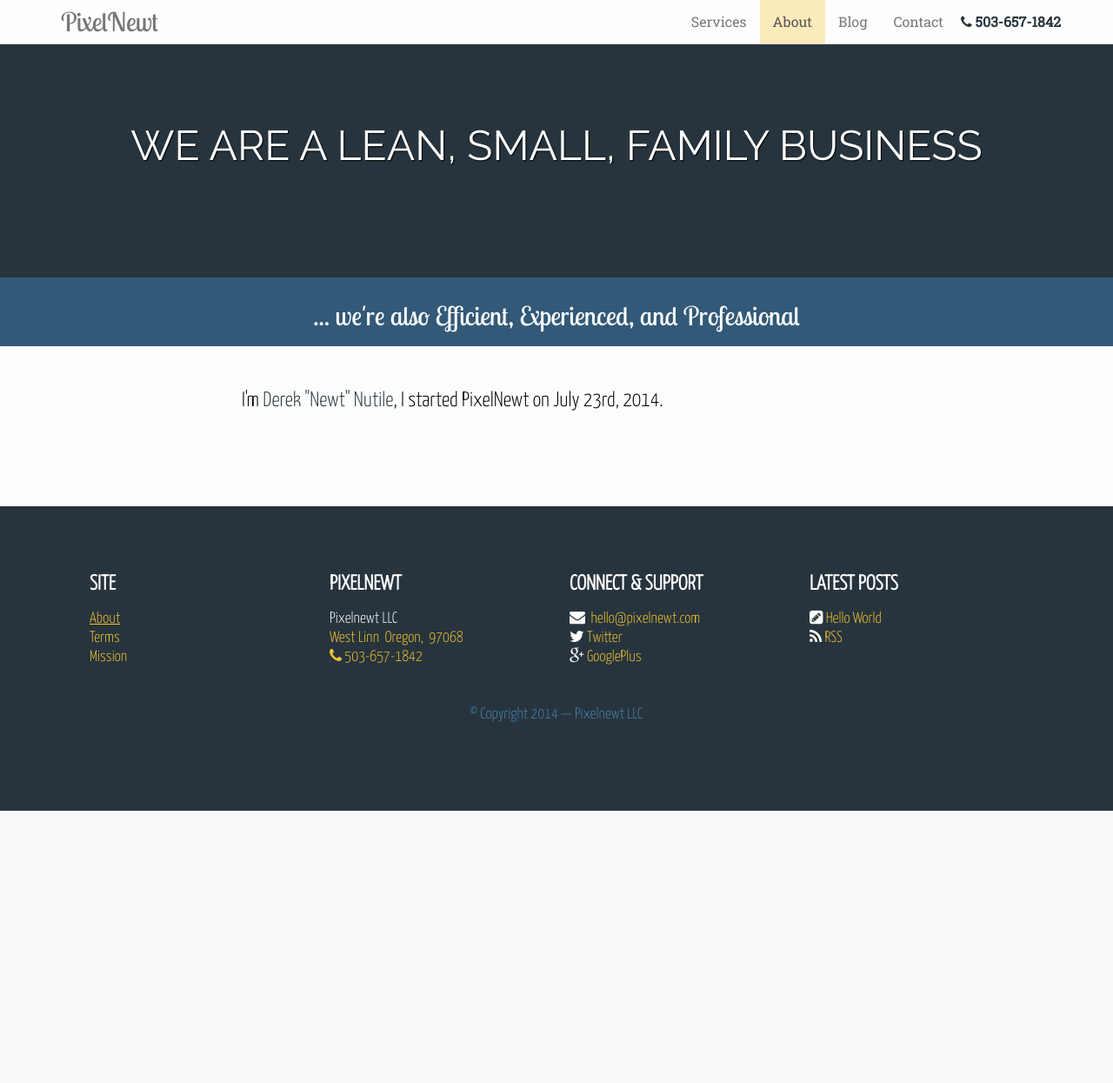
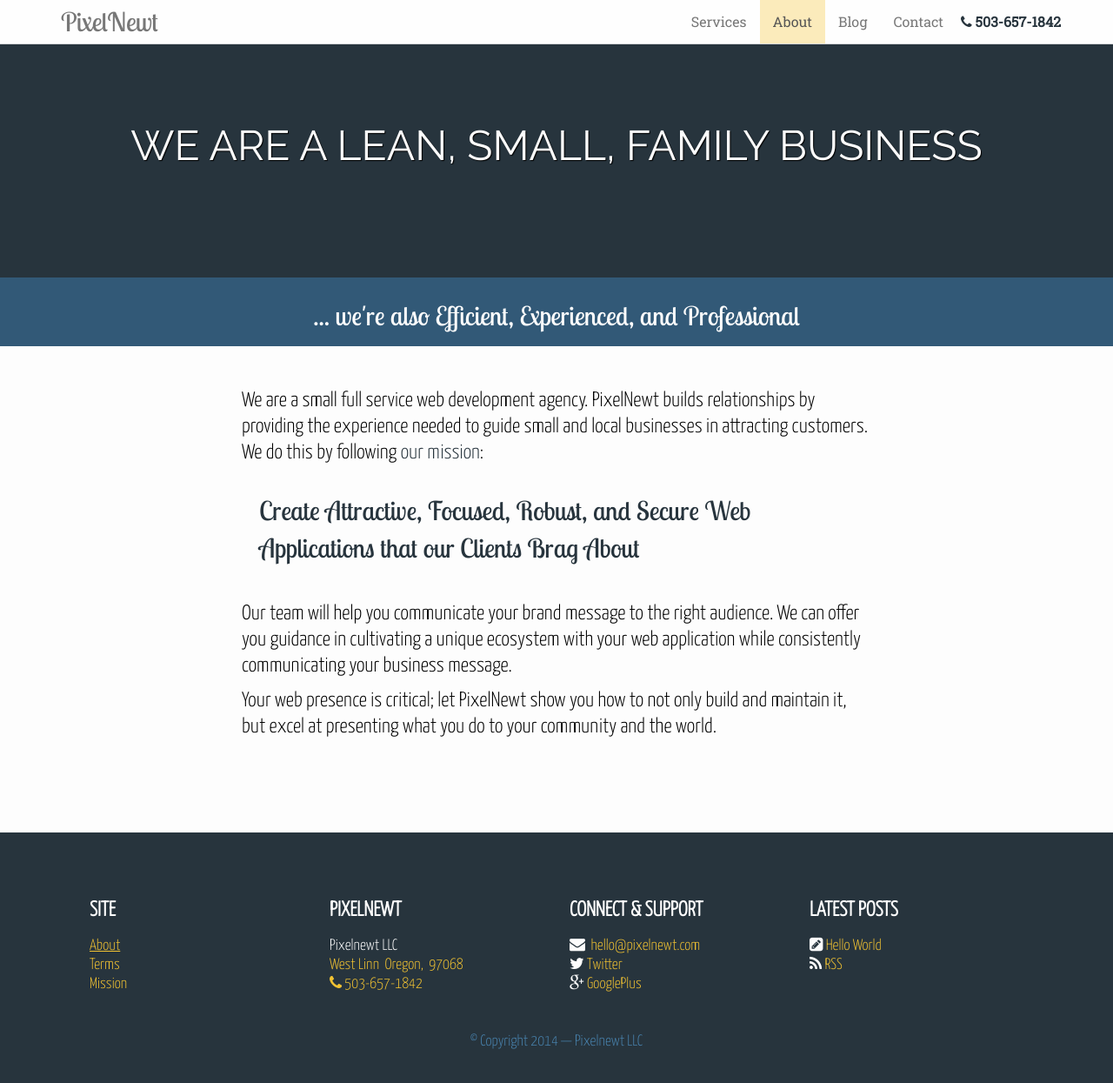
Before and after one commit to PixelNewt/pixelnewt.github.io, a Jekyll site: the page built from about/index.html, in a window 1280 px wide and 1307 px high. Shown: the top 1245 px of the window at 87% size. Built offline with Jekyll 4.4.1, drawn with Linux system fonts in a browser that asks for light colours.

Commit message:
About page copy. Mission verbiage update.

```diff
--- a/_config.yml
+++ b/_config.yml
@@ -7,7 +7,7 @@ phone-number: "+15036571842"
 
 # constant copy
 description: "Crafters of websites, web applications, and software services located in Oregon, USA."
-mission: "Create Attractive, Focused, Robust, and Secure Web Applications that we Brag About"
+mission: "Create Attractive, Focused, Robust, and Secure Web Applications that our Clients Brag About"
 mos: "We Measure Success by Growing Your Internet Business"
 summary: "Engineers of Awesome Web Applications and Software Services"
 tagline: "We Make Beautiful, Robust, Applications for Web & Mobile"
--- a/about/index.html
+++ b/about/index.html
@@ -16,7 +16,13 @@ meta: about
     <div class="container horizontal-padding-large container-narrow">
     <div class="row">
 
-        <p>I'm <a href="http://dereknutile.com/" target="_blank">Derek "Newt" Nutile</a>, I started {{site.title}} on July 23rd, 2014.</p>
+      <p>We are a small full service web development agency.  {{ site.title }} builds relationships by providing the experience needed to guide small and local businesses in attracting customers.  We do this by following <a href="/mission">our mission</a>:</p>
+
+      <blockquote>{{ site.mission }}</blockquote>
+
+      <p>Our team will help you communicate your brand message to the right audience.  We can offer you guidance in cultivating a unique ecosystem with your web application while consistently communicating your business message.</p>
+
+      <p>Your web presence is critical; let {{ site.title }} show you how to not only build and maintain it, but excel at presenting what you do to your community and the world.</p>
 
     </div><!-- /.row -->
     </div><!-- /.container -->
--- a/mission/index.html
+++ b/mission/index.html
@@ -13,9 +13,10 @@ meta: mission goal belief
   <div class="container horizontal-padding-large container-narrow">
   <div class="row">
 
-        <blockquote id="the-mission">{{site.mission}}</blockquote>
+    <p>{{site.title}} strongly believes that the Internet offers us all the ability to learn, grow, create, and prosper.  The Internet has the power to impact everyone online even after you set it down.  The Internet can connect us in ways we would not be able to without it.  We want to harness the power of web applications on the Internet.</p>
 
-        <p>{{site.title}} strongly believes that the Internet offers us all the ability to learn, grow, create, and prosper.  The Internet has the power to impact everyone online or after you put it down.  It can connect us in ways we would not be able to without it.  We want to harness the power of web applications on the Internet.</p>
+
+    <blockquote id="the-mission">Our Mission: {{ site.mission }}</blockquote>
 
     <p>Every day, {{site.title}} will strive to:</p>
     <ul class="list-unstyled text-indent">
```
Lines whose indentation alone changed are shown as unchanged.
